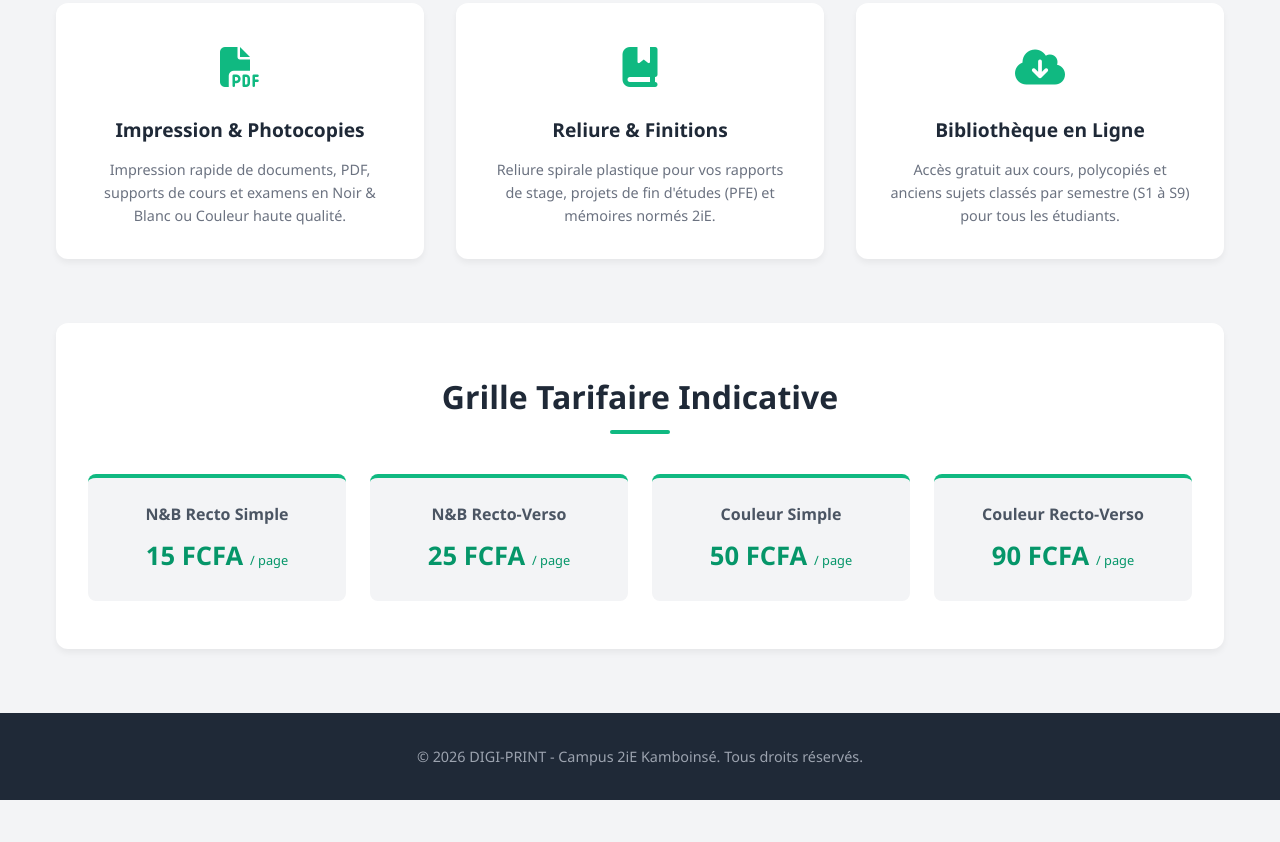
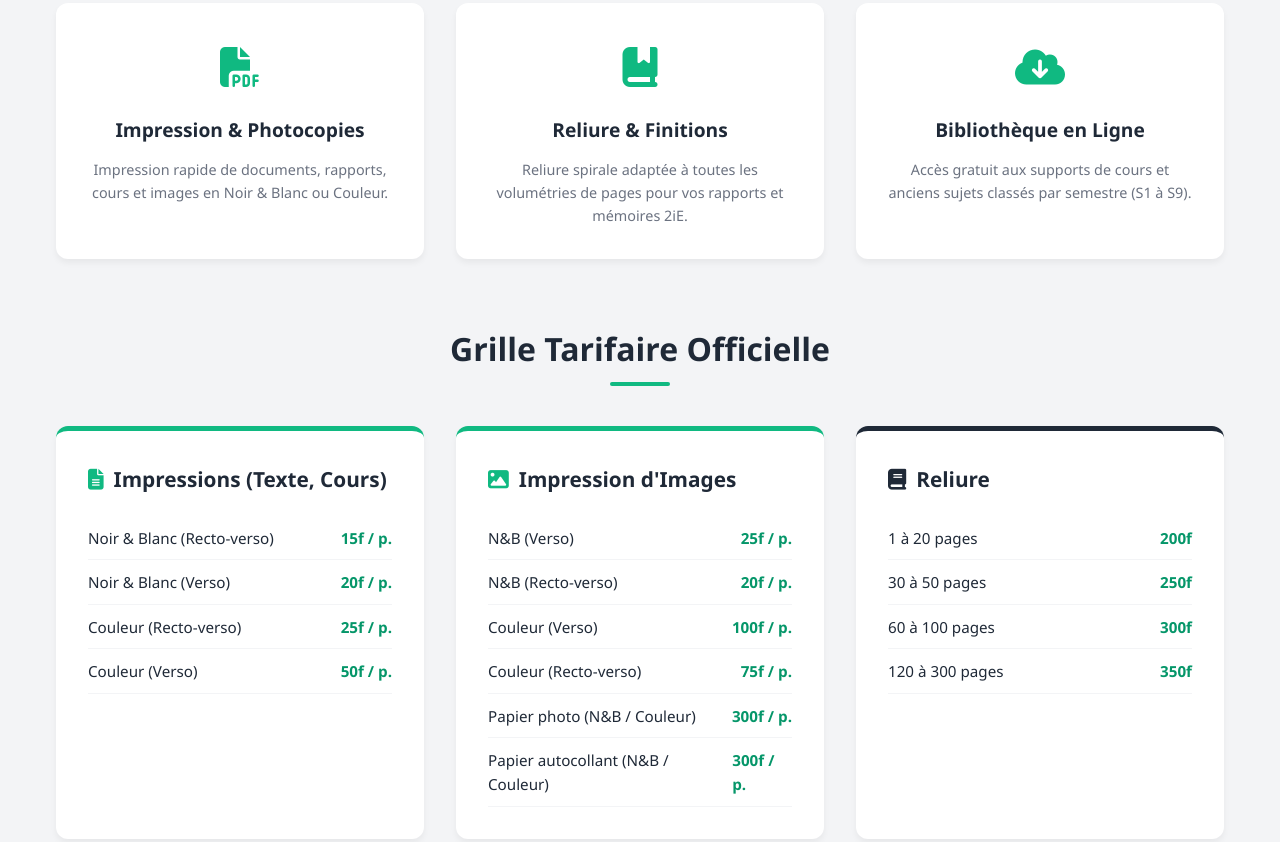
Before and after one commit to androsdarkside/digi-print, a plain HTML site: page index.html in a window 1280 px wide. Shown: the part 608-1450 px from the top of the page. Before the commit the page ends 1408 px from the top, so only its background shows below. Drawn offline with Linux system fonts and the light colour scheme.

Commit message:
Digi-print

```diff
--- a/index.html
+++ b/index.html
@@ -28,7 +28,6 @@
             line-height: 1.6;
         }
 
-        /* En-tête / Navigation */
         header {
             background: linear-gradient(135deg, var(--dark), #111827);
             color: white;
@@ -87,7 +86,6 @@
             background: var(--primary-dark);
         }
 
-        /* Section Hero (Bannière principale) */
         .hero {
             background: linear-gradient(rgba(31, 41, 55, 0.85), rgba(17, 24, 39, 0.9)), url('https://images.unsplash.com/photo-1562654501-a0ccc0fc3fb1?auto=format&fit=crop&w=1200&q=80') center/cover;
             color: white;
@@ -150,7 +148,6 @@
             background: #1ebd58;
         }
 
-        /* Conteneur Général */
         .container {
             max-width: 1200px;
             margin: 3rem auto;
@@ -175,7 +172,6 @@
             border-radius: 2px;
         }
 
-        /* Grille des Services */
         .services-grid {
             display: grid;
             grid-template-columns: repeat(auto-fit, minmax(280px, 1fr));
@@ -214,42 +210,44 @@
             font-size: 0.9rem;
         }
 
-        /* Section Tarifs */
-        .pricing-section {
-            background: white;
-            border-radius: 12px;
-            padding: 3rem 2rem;
-            box-shadow: 0 4px 6px rgba(0,0,0,0.05);
+        /* Grille des Tarifs détaillée */
+        .pricing-container {
+            display: grid;
+            grid-template-columns: repeat(auto-fit, minmax(300px, 1fr));
+            gap: 2rem;
             margin-bottom: 4rem;
         }
 
-        .pricing-grid {
-            display: grid;
-            grid-template-columns: repeat(auto-fit, minmax(220px, 1fr));
-            gap: 1.5rem;
-            text-align: center;
+        .price-card {
+            background: white;
+            border-radius: 12px;
+            padding: 2rem;
+            box-shadow: 0 4px 6px rgba(0,0,0,0.05);
+            border-top: 5px solid var(--primary);
         }
 
-        .price-box {
-            background: var(--light);
-            border-radius: 8px;
-            padding: 1.5rem;
-            border-top: 4px solid var(--primary);
+        .price-card h4 {
+            font-size: 1.3rem;
+            margin-bottom: 1.2rem;
+            color: var(--dark);
+            display: flex;
+            align-items: center;
+            gap: 10px;
         }
 
-        .price-box h5 {
-            font-size: 1rem;
-            color: #4b5563;
-            margin-bottom: 0.5rem;
+        .price-item {
+            display: flex;
+            justify-content: space-between;
+            padding: 0.6rem 0;
+            border-bottom: 1px solid #f3f4f6;
+            font-size: 0.95rem;
         }
 
-        .price-box .price {
-            font-size: 1.6rem;
+        .price-item span:last-child {
             font-weight: bold;
             color: var(--primary-dark);
         }
 
-        /* Footer */
         footer {
             background: var(--dark);
             color: white;
@@ -271,18 +269,15 @@
         <div class="nav-links">
             <a href="#services">Services</a>
             <a href="#tarifs">Tarifs</a>
-            <!-- Lien direct vers la bibliothèque -->
             <a href="bibliotheque.html" class="btn-library"><i class="fa-solid fa-book-open"></i> Bibliothèque 2iE</a>
         </div>
     </header>
 
-    <!-- SECTION HERO -->
     <section class="hero">
         <h2>Impression & Services Académiques à <span>2iE</span></h2>
         <p>Gagnez du temps ! Commandez vos impressions de cours, rapports et mémoires directement en ligne ou téléchargez vos supports de S1 à S9.</p>
         <div class="hero-buttons">
             <a href="bibliotheque.html" class="btn btn-primary"><i class="fa-solid fa-book"></i> Accéder à la Bibliothèque</a>
-            <!-- Remplace 226XXXXXXXX par ton vrai numéro WhatsApp -->
             <a href="https://wa.me/22600000000?text=Bonjour%20DIGI-PRINT,%20je%20souhaite%20des%20renseignements." target="_blank" class="btn btn-whatsapp-hero">
                 <i class="fa-brands fa-whatsapp fa-lg"></i> Contactez-nous sur WhatsApp
             </a>
@@ -291,55 +286,58 @@
 
     <div class="container">
 
-        <!-- SECTION SERVICES -->
         <section id="services">
             <h3 class="section-title">Nos Services</h3>
             <div class="services-grid">
-
                 <div class="service-card">
                     <div class="service-icon"><i class="fa-solid fa-file-pdf"></i></div>
                     <h4>Impression & Photocopies</h4>
-                    <p>Impression rapide de documents, PDF, supports de cours et examens en Noir & Blanc ou Couleur haute qualité.</p>
+                    <p>Impression rapide de documents, rapports, cours et images en Noir & Blanc ou Couleur.</p>
                 </div>
-
                 <div class="service-card">
                     <div class="service-icon"><i class="fa-solid fa-book-bookmark"></i></div>
                     <h4>Reliure & Finitions</h4>
-                    <p>Reliure spirale plastique pour vos rapports de stage, projets de fin d'études (PFE) et mémoires normés 2iE.</p>
+                    <p>Reliure spirale adaptée à toutes les volumétries de pages pour vos rapports et mémoires 2iE.</p>
                 </div>
-
                 <div class="service-card">
                     <div class="service-icon"><i class="fa-solid fa-cloud-arrow-down"></i></div>
                     <h4>Bibliothèque en Ligne</h4>
-                    <p>Accès gratuit aux cours, polycopiés et anciens sujets classés par semestre (S1 à S9) pour tous les étudiants.</p>
+                    <p>Accès gratuit aux supports de cours et anciens sujets classés par semestre (S1 à S9).</p>
                 </div>
-
             </div>
         </section>
 
-        <!-- SECTION TARIFS -->
-        <section id="tarifs" class="pricing-section">
-            <h3 class="section-title">Grille Tarifaire Indicative</h3>
-            <div class="pricing-grid">
+        <section id="tarifs">
+            <h3 class="section-title">Grille Tarifaire Officielle</h3>
+            <div class="pricing-container">
 
-                <div class="price-box">
-                    <h5>N&B Recto Simple</h5>
-                    <div class="price">15 FCFA <span style="font-size:0.8rem; font-weight:normal;">/ page</span></div>
+                <!-- Impressions Texte -->
+                <div class="price-card">
+                    <h4><i class="fa-solid fa-file-lines" style="color:var(--primary)"></i> Impressions (Texte, Cours)</h4>
+                    <div class="price-item"><span>Noir & Blanc (Recto-verso)</span><span>15f / p.</span></div>
+                    <div class="price-item"><span>Noir & Blanc (Verso)</span><span>20f / p.</span></div>
+                    <div class="price-item"><span>Couleur (Recto-verso)</span><span>25f / p.</span></div>
+                    <div class="price-item"><span>Couleur (Verso)</span><span>50f / p.</span></div>
                 </div>
 
-                <div class="price-box">
-                    <h5>N&B Recto-Verso</h5>
-                    <div class="price">25 FCFA <span style="font-size:0.8rem; font-weight:normal;">/ page</span></div>
+                <!-- Impression d'Images -->
+                <div class="price-card">
+                    <h4><i class="fa-solid fa-image" style="color:var(--primary)"></i> Impression d'Images</h4>
+                    <div class="price-item"><span>N&B (Verso)</span><span>25f / p.</span></div>
+                    <div class="price-item"><span>N&B (Recto-verso)</span><span>20f / p.</span></div>
+                    <div class="price-item"><span>Couleur (Verso)</span><span>100f / p.</span></div>
+                    <div class="price-item"><span>Couleur (Recto-verso)</span><span>75f / p.</span></div>
+                    <div class="price-item"><span>Papier photo (N&B / Couleur)</span><span>300f / p.</span></div>
+                    <div class="price-item"><span>Papier autocollant (N&B / Couleur)</span><span>300f / p.</span></div>
                 </div>
 
-                <div class="price-box">
-                    <h5>Couleur Simple</h5>
-                    <div class="price">50 FCFA <span style="font-size:0.8rem; font-weight:normal;">/ page</span></div>
-                </div>
-
-                <div class="price-box">
-                    <h5>Couleur Recto-Verso</h5>
-                    <div class="price">90 FCFA <span style="font-size:0.8rem; font-weight:normal;">/ page</span></div>
+                <!-- Reliure -->
+                <div class="price-card" style="border-top-color: var(--dark);">
+                    <h4><i class="fa-solid fa-book" style="color:var(--dark)"></i> Reliure</h4>
+                    <div class="price-item"><span>1 à 20 pages</span><span>200f</span></div>
+                    <div class="price-item"><span>30 à 50 pages</span><span>250f</span></div>
+                    <div class="price-item"><span>60 à 100 pages</span><span>300f</span></div>
+                    <div class="price-item"><span>120 à 300 pages</span><span>350f</span></div>
                 </div>
 
             </div>
```
Also changed, not shown: bibliotheque.html (+33 -32 lines).
